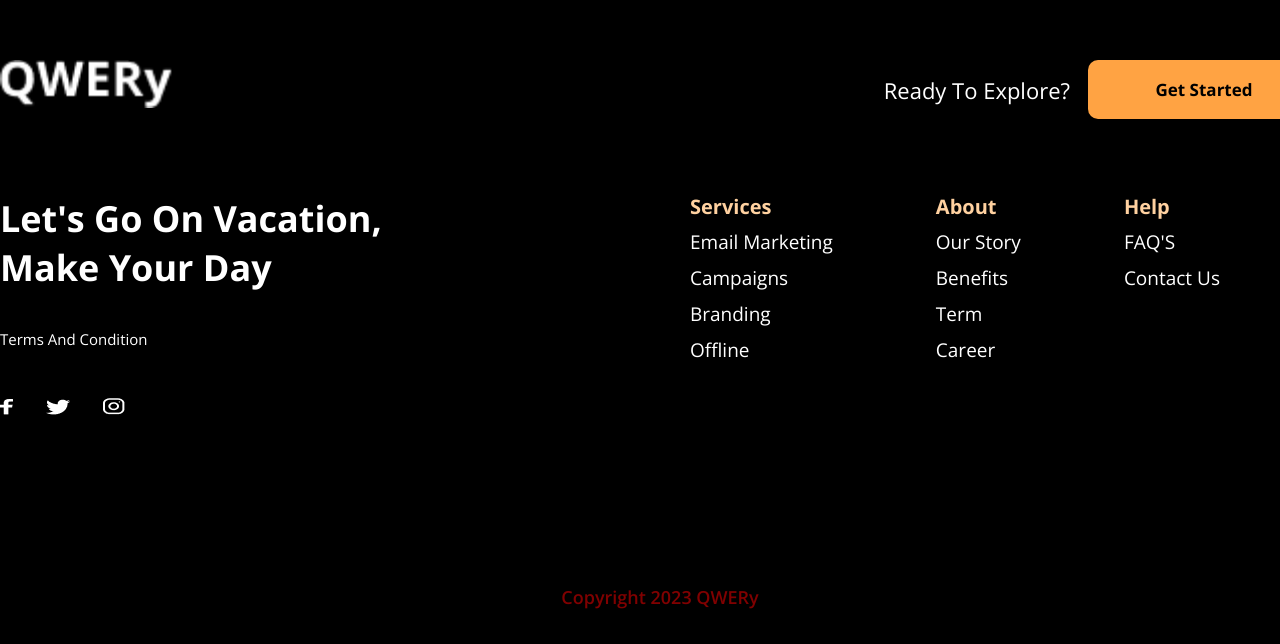
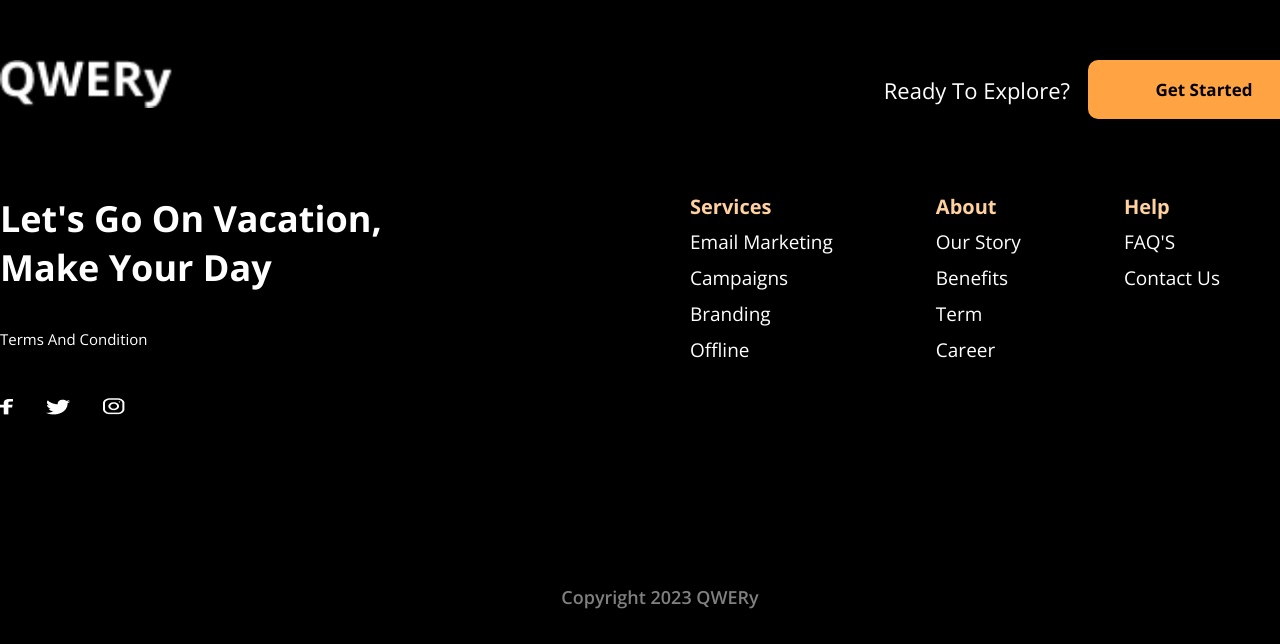
Before and after one commit to iyiu9afir/Qwery, a plain HTML site: page index.html in a window 1280 px wide. Shown: the part 4687-5331 px from the top of the page. Drawn offline with nearby package versions, Linux system fonts and the light colour scheme.

Commit message:
push check final

```diff
--- a/css/style.css
+++ b/css/style.css
@@ -337,8 +337,7 @@ li {
 #footer .container .footer-copyright p {
     font-size: 18px;
     font-weight: 600;
-    /* color: #ffffff; */
-    color: red;
+    color: #ffffff;
     opacity: 50%;
     text-transform: capitalize;
 }
```
